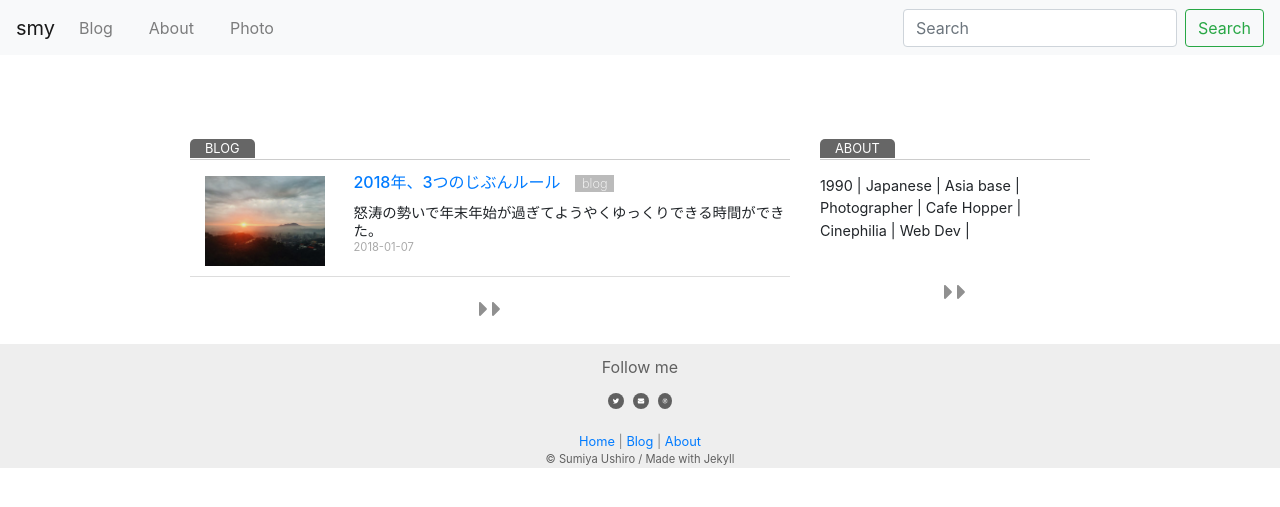
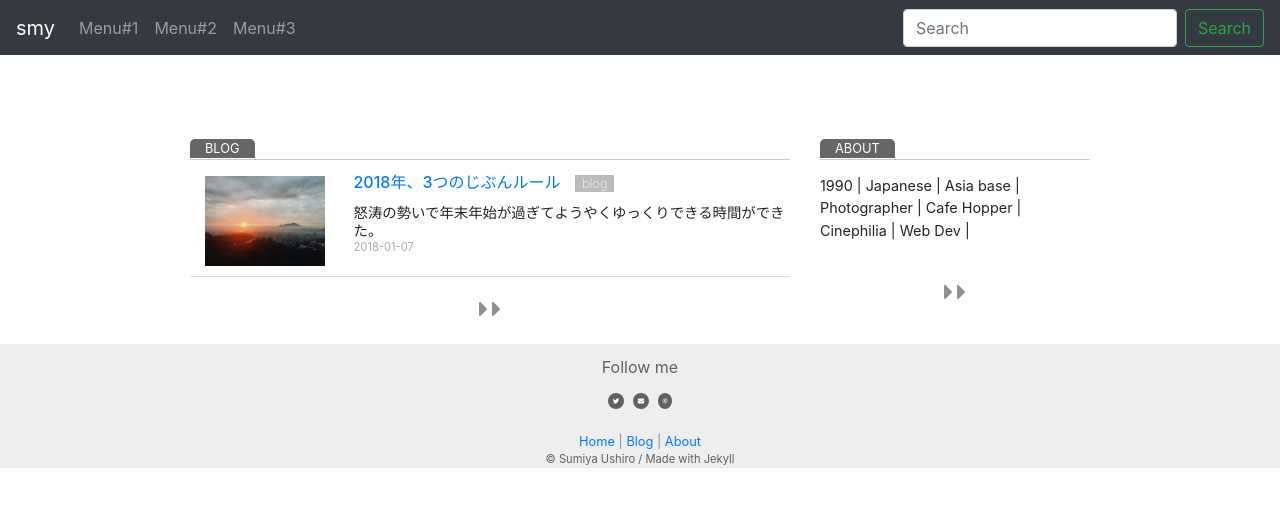
Before and after one commit to sumi0820/smy-jp-v1, a Jekyll site: the page built from index.md, in a window 1280 px wide. Shown: the top 507 px of the page. Built offline with Jekyll 4.4.1, drawn with Linux system fonts in a browser that asks for light colours; nearby versions of some CDN libraries.

Commit message:
initial commit

```diff
--- a/_includes/top-nav.html
+++ b/_includes/top-nav.html
@@ -1,25 +1,22 @@
 <link rel="stylesheet" href="https://stackpath.bootstrapcdn.com/bootstrap/4.3.1/css/bootstrap.min.css" integrity="sha384-ggOyR0iXCbMQv3Xipma34MD+dH/1fQ784/j6cY/iJTQUOhcWr7x9JvoRxT2MZw1T" crossorigin="anonymous">
 
-<nav class="navbar navbar-expand-md navbar-light bg-light">
+<nav class="navbar navbar-expand-sm navbar-dark bg-dark">
   <a class="navbar-brand" href="{{ site.url }}/">smy</a>
-  <button class="navbar-toggler" type="button" data-toggle="collapse" data-target="#navbarSupportedContent" aria-controls="navbarSupportedContent" aria-expanded="false" aria-label="Toggle navigation">
+  <button class="navbar-toggler" type="button"
+      data-toggle="collapse"
+      data-target="#navmenu1"
+      aria-controls="navmenu1"
+      aria-expanded="false"
+      aria-label="Toggle navigation">
     <span class="navbar-toggler-icon"></span>
   </button>
-    <div class="collapse navbar-collapse" id="navbarSupportedContent">
-      <ul class="navbar-nav mr-auto">
-          <li class="nav-item">
-            <a class="nav-link" href="{{ site.url }}/blog/">Blog</a>
-          </li>
-          <li class="nav-item">
-            <a class="nav-link" href="{{ site.url }}/about/">About</a>
-          </li>
-          <li class="nav-item">
-            <a class="nav-link" href="{{ site.url }}/photo/">Photo</a>
-          </li>
-          <!-- <a class="nav-item nav-link active" href="{{ site.url }}/blog/">Blog <span class="sr-only">(current)</span></a> -->
-          <!-- <a class="nav-item nav-link" href="#">Pricing</a>
-          <a class="nav-item nav-link disabled" href="#" tabindex="-1" aria-disabled="true">Disabled</a> -->
-        </ul>
+  <div class="collapse navbar-collapse" id="navmenu1">
+    <div class="navbar-nav">
+      <a class="nav-item nav-link" href="#">Menu#1</a>
+      <a class="nav-item nav-link" href="#">Menu#2</a>
+      <a class="nav-item nav-link" href="#">Menu#3</a>
+    </div>
+  </div>
 
 
 <!--      <div class="nav-right">
```
